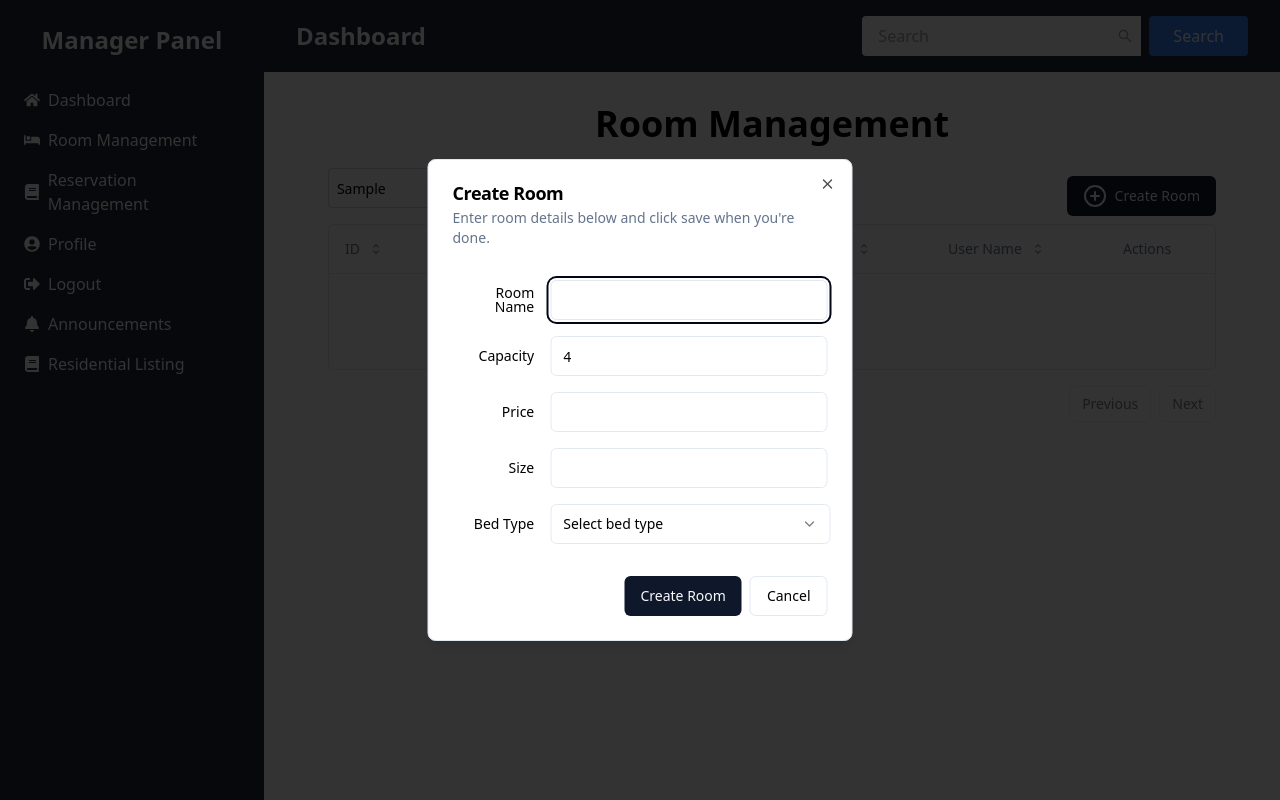
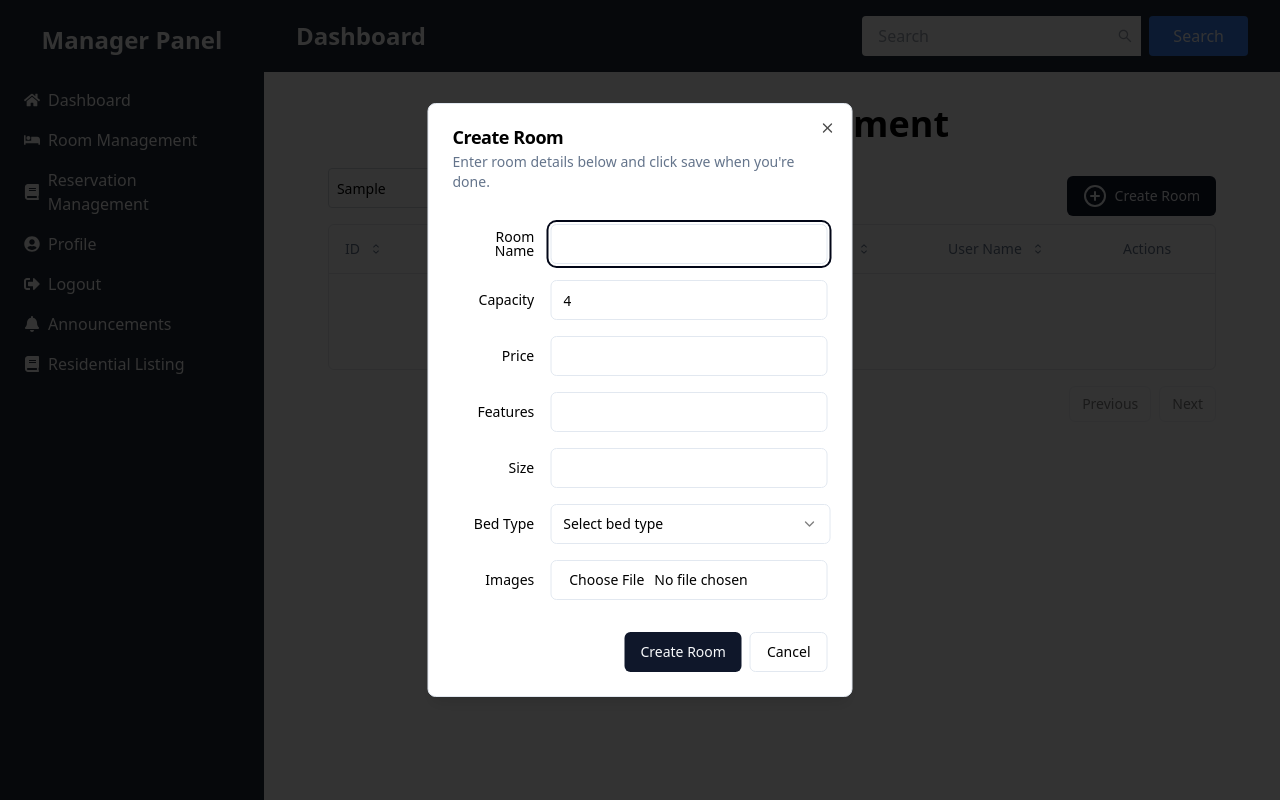
Before and after one commit to AhsanDev404/hostel-ease-admin, a Next.js app: page /manager/room-management in a window 1280 px wide. Both pictures are taken after typing "Sample" into the empty fields and a click on the button "Create Room". Built offline with nearby package versions, Linux system fonts and the light colour scheme.

Commit message:
- feat(create-room): add features and images field

```diff
--- a/app/manager/room-management/page.jsx
+++ b/app/manager/room-management/page.jsx
@@ -55,6 +55,7 @@ const RoomManagementPage = () => {
     capacity: 4,
     size: "",
     bedType: "",
+    images: [],
   });
   const handleCreateRoom = () => {
     const newRoom = {
@@ -69,6 +70,7 @@ const RoomManagementPage = () => {
     setRooms([...rooms, newRoom]);
     setIsModalOpen(false);
     setFormData({
+      features: "",
       roomName: "",
       capacity: 4,
       size: "",
@@ -296,6 +298,20 @@ const RoomManagementPage = () => {
               />
             </div>
             <div className="grid grid-cols-4 items-center gap-4">
+              <Label htmlFor="features" className="text-right">
+                Features
+              </Label>
+              <Input
+                id="features"
+                type="text"
+                value={formData.features}
+                onChange={(e) =>
+                  setFormData((pre) => ({ ...pre, features: e.target.value }))
+                }
+                className="col-span-3"
+              />
+            </div>
+            <div className="grid grid-cols-4 items-center gap-4">
               <Label htmlFor="size" className="text-right">
                 Size
               </Label>
@@ -333,6 +349,20 @@ const RoomManagementPage = () => {
                 </SelectContent>
               </Select>
             </div>
+            <div className="grid grid-cols-4 items-center gap-4">
+              <Label htmlFor="images" className="text-right">
+                Images
+              </Label>
+              <Input
+                id="images"
+                type="file"
+                value={formData.images}
+                onChange={(e) =>
+                  setFormData({ ...formData, images: e.target.value })
+                }
+                className="col-span-3"
+              />
+            </div>
           </div>
           <DialogFooter>
             <Button onClick={handleCreateRoom}>Create Room</Button>
```
